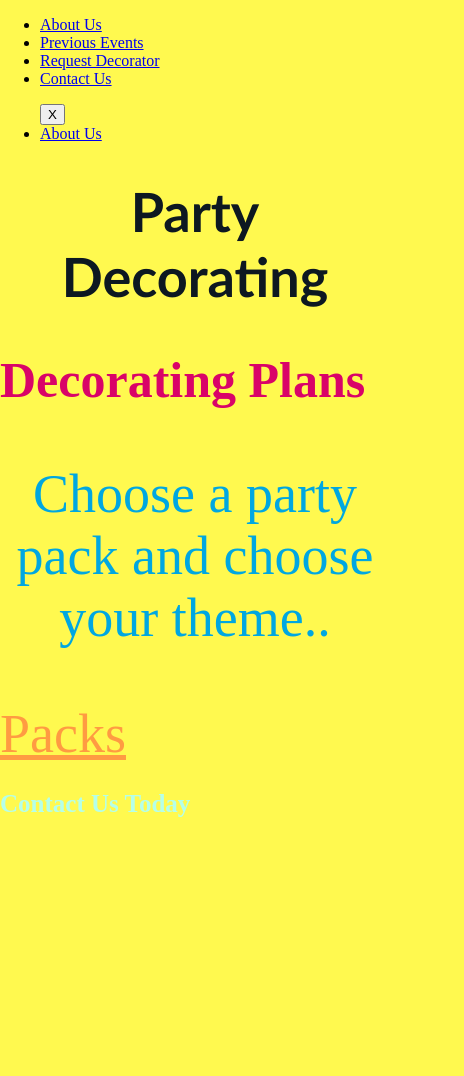
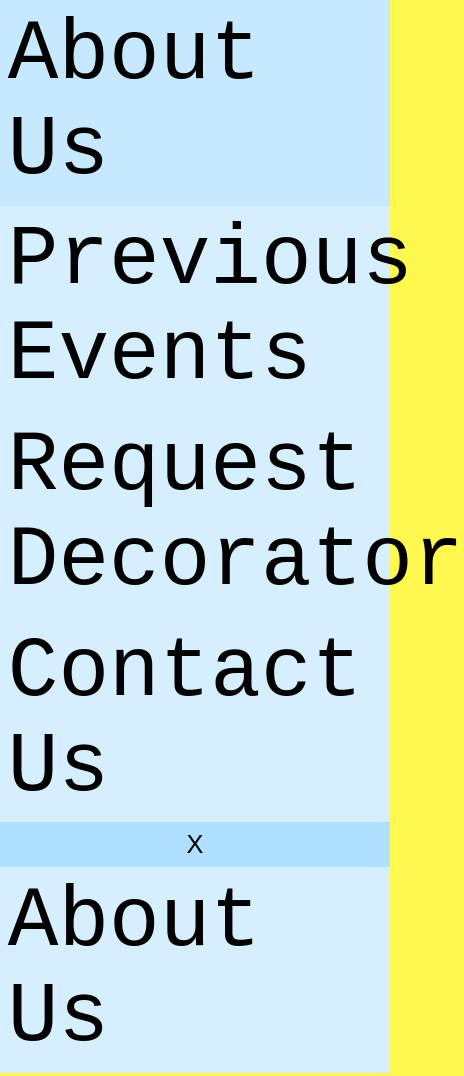
Before and after one commit to aridabarbi/Aridabarbi.github.io, a plain HTML site: page index.html in a window 390 px wide. Shown: the top 1076 px of the page, 464 px wide, since content can reach past the window. Before the commit the page ends 844 px from the top, so only its background shows below. Drawn offline with Linux system fonts and the light colour scheme.

Commit message:
Update style.css

```diff
--- a/style.css
+++ b/style.css
@@ -32,3 +32,84 @@ u{
     font-size:54px;
     color:#FF9B42;
 }
+li{
+    list-style-type: none;
+}
+a{
+    text-decoration: none;
+}
+nav{
+    width: 100vw;
+    background-color: #D6EFFF;
+}
+ul{
+    margin: 0;
+    padding: 0;
+}
+body{
+    margin: 0;
+}
+ul{
+    margin: 0;
+    padding: 0;
+
+    display: flex;
+}
+li{
+    list-style-type: none;
+
+    margin: 02vw;
+}
+li{
+    list-style-type: none;
+    margin: 0 2vw;
+
+    font-size: 10vh;
+}
+a{
+    text-decoration: none;
+
+    color: black;
+
+    padding: 2vw;
+
+    font-family: monospace;
+}
+a:hover{
+    background-color: #C6E9FF;
+}
+@media only screen and (max-width: 500px){
+
+    ul{
+        flex-direction: column;
+    }
+
+    li{
+        margin: 0;
+    }
+
+    a{
+        display:block;
+    }
+}
+
+button{
+    display: none;
+}
+
+@media only screen and (max-width: 500px) {
+
+
+    button{
+        display:block;
+
+        padding: 2vw;
+        font-size:3vh;
+        background-color: #AFE0FF;
+        border: none;
+
+        outline: none;
+
+        cursor: pointer;
+    }
+}
```
